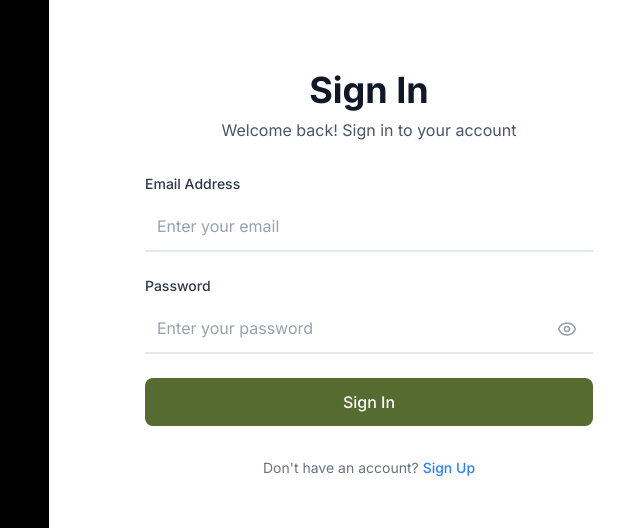
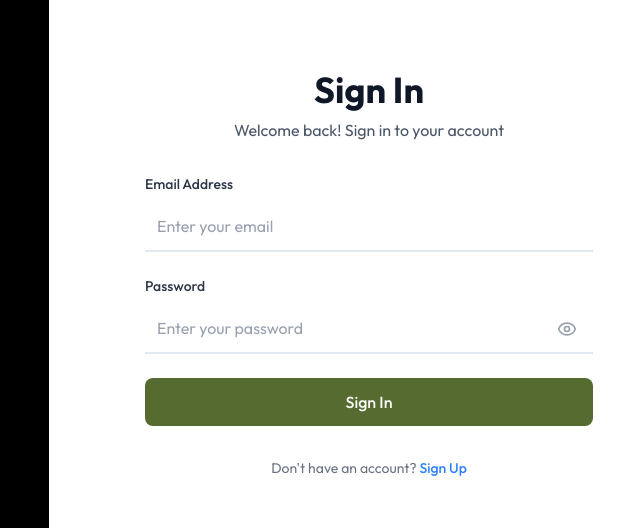
Before and after one commit to k-amith1610/geocity, a Next.js app: page /sign-in in a window 1280 px wide. Shown: the part 126-654 px from the top of the page, without its empty margins (591-1231 px from the left). Built offline with nearby package versions, Linux system fonts and the light colour scheme.

Commit message:
added outfit google font

```diff
--- a/src/app/globals.css
+++ b/src/app/globals.css
@@ -1,4 +1,12 @@
+@import url('https://fonts.googleapis.com/css2?family=Outfit:wght@100..900&display=swap');
 @import "tailwindcss";
+
+/* Tailwind Configuration for Outfit Font */
+@theme {
+  --font-family-sans: 'Outfit', -apple-system, BlinkMacSystemFont, 'Segoe UI', Roboto, 'Helvetica Neue', Arial, sans-serif;
+  --font-family-serif: 'Outfit', Georgia, Cambria, 'Times New Roman', Times, serif;
+  --font-family-mono: 'Outfit', Menlo, Monaco, Consolas, 'Liberation Mono', 'Courier New', monospace;
+}
 
 /* Professional Color Theme System */
 :root {
@@ -29,6 +37,30 @@
   --color-shadow: rgba(74, 85, 104, 0.1); /* Primary color with opacity */
   --color-shadow-dark: rgba(45, 55, 72, 0.2); /* Darker shadow */
 }
+
+/* Global Font Settings */
+* {
+  font-family: 'Outfit', -apple-system, BlinkMacSystemFont, 'Segoe UI', Roboto, 'Helvetica Neue', Arial, sans-serif;
+}
+
+html, body {
+  font-family: 'Outfit', -apple-system, BlinkMacSystemFont, 'Segoe UI', Roboto, 'Helvetica Neue', Arial, sans-serif;
+  font-weight: 400;
+  line-height: 1.5;
+  -webkit-font-smoothing: antialiased;
+  -moz-osx-font-smoothing: grayscale;
+}
+
+/* Outfit Font Weight Utilities */
+.font-outfit-thin { font-weight: 100; }
+.font-outfit-extralight { font-weight: 200; }
+.font-outfit-light { font-weight: 300; }
+.font-outfit-normal { font-weight: 400; }
+.font-outfit-medium { font-weight: 500; }
+.font-outfit-semibold { font-weight: 600; }
+.font-outfit-bold { font-weight: 700; }
+.font-outfit-extrabold { font-weight: 800; }
+.font-outfit-black { font-weight: 900; }
 
 /* Dark mode support (if needed later) */
 @media (prefers-color-scheme: dark) {
```
